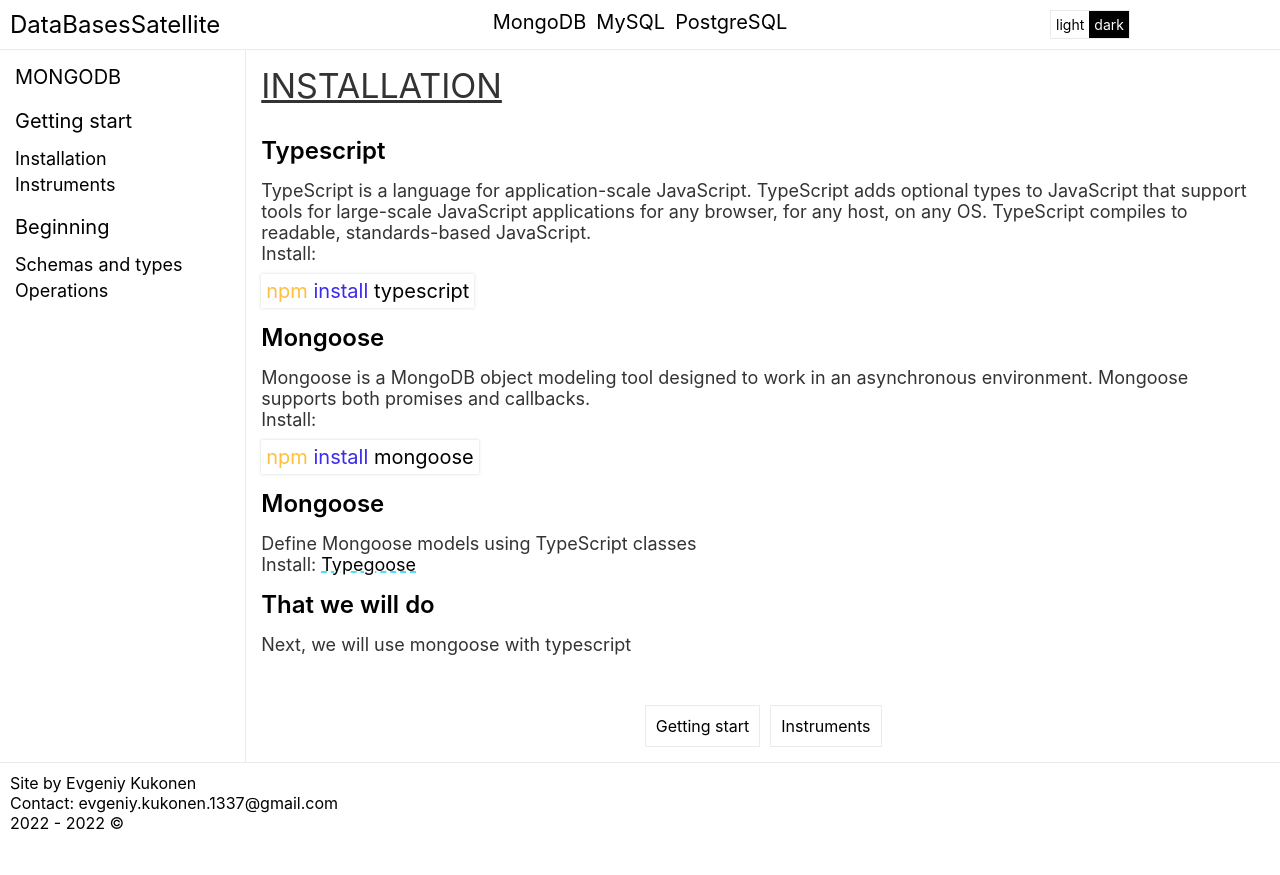
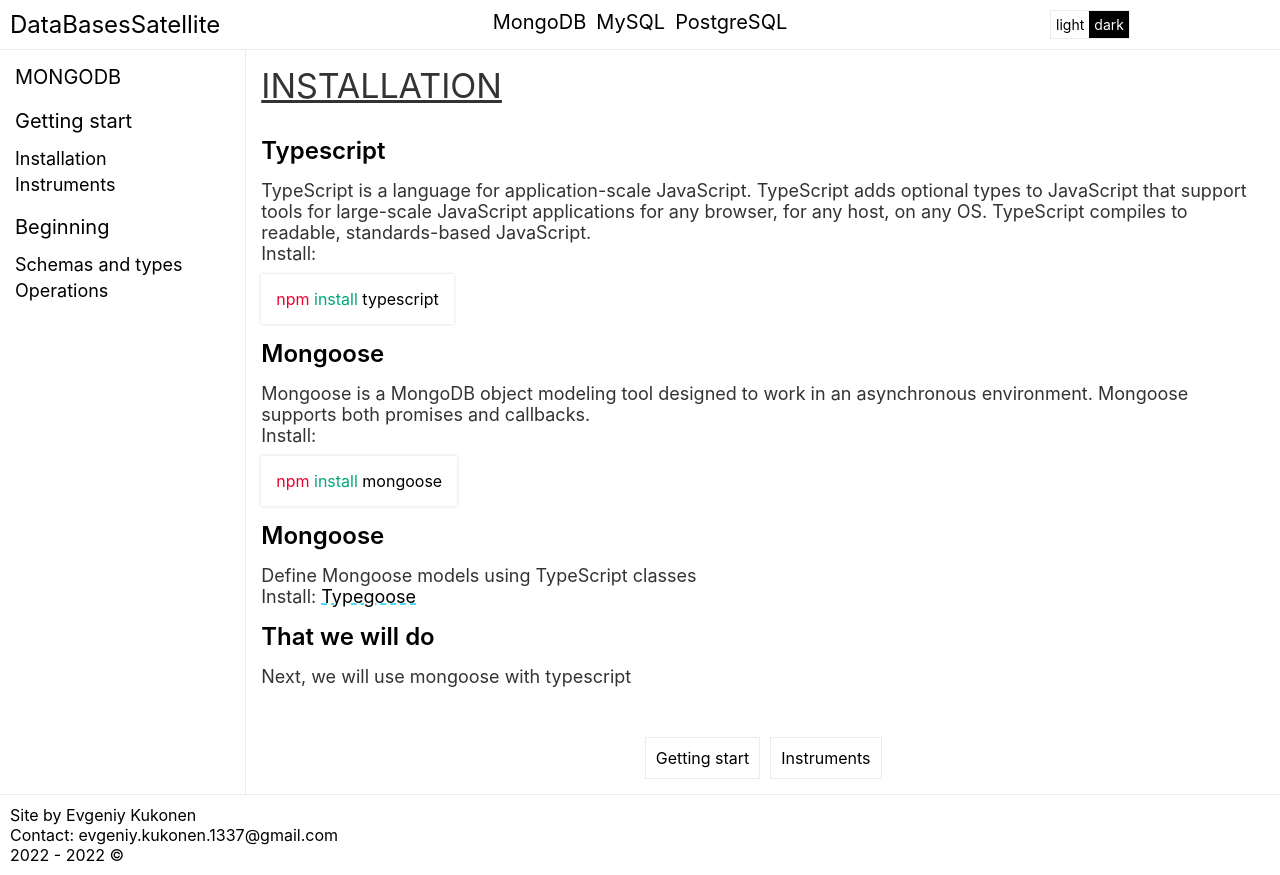
Before and after one commit to Kukonen/DataBasesSatellite, a Next.js app in the folder client/: page /mongodb/docs/gettingstart/installation in a window 1280 px wide. Before the commit the page ends 843 px from the top, so only its background shows below. Built offline with nearby package versions, Linux system fonts and the light colour scheme.

Commit message:
line number & code styles

```diff
--- a/client/highligher/highlighter.tsx
+++ b/client/highligher/highlighter.tsx
@@ -33,13 +33,15 @@
     public static mongodb(code: string) : ReactElement {
 
         const keywordsGroups = [
-            ["mongoose"],
-            ["findOne", "findMany", "let", "var"]
+            ["mongoose", "module"],
+            ["findOne", "findMany", "let", "var", "const", "model", "new", "exports", "type", "required", "true", "false", "require"],
+            ["Schema", "Number", "Array", "String"]
         ]
 
         const stylesArray = [
             styles.codeFirstStyle,
-            styles.codeSecondStyle
+            styles.codeSecondStyle,
+            styles.codeThirdStyle
         ]
 
         const text = this.createHighlightElementIncludesAllLines(code, keywordsGroups, stylesArray);
@@ -60,7 +62,7 @@
     }
 
     public static getWordsInCode(code: string) {
-        const splitSymbolsWords = new RegExp("[\'\" .()]");
+        const splitSymbolsWords = new RegExp("[\'\" .(),;]");
 
         const words = code.split(splitSymbolsWords);
         let symbols:string[] = [];
@@ -73,7 +75,9 @@
                 code[index] === "\"" ||
                 code[index] === "\'" ||
                 code[index] === "(" ||
-                code[index] === ")"
+                code[index] === ")" ||
+                code[index] === "," ||
+                code[index] === ";"
             ) {
                 symbols.push(code[index]);
             }
@@ -104,7 +108,7 @@
         const text = words.map((word, index) => {
             const styleNumber = this.getKeyWordsGroupNumber(keywordsGroups, word);
 
-            const quotationMarksCondition = symbols[index] === "\"";
+            const quotationMarksCondition = symbols[index] === "\"" || symbols[index] === "\'";
 
             let wordElement;
             let symbolElement;
@@ -156,8 +160,12 @@
             const highlightingCode = this.createHighlightElement(words, symbols, keywordsGroups, stylesArray) as ReactElement;
 
             if (highlightingCode !== undefined) {
-                text.push(highlightingCode)
-                text.push(<br />)
+                const element =
+                    <div className={styles.codeLine}>
+                        <div className={styles.codeLineNumber}>{codeLineIndex + 1}</div>
+                        {highlightingCode}
+                    </div>
+                text.push(element)
             }
         }
 
--- a/client/styles/DocsComponent.module.scss
+++ b/client/styles/DocsComponent.module.scss
@@ -52,15 +52,51 @@
 
 .contentCode {
   margin: 10px 0;
-  padding: 5px;
+  padding: 15px;
   display: inline-block;
   @include contentBlock();
-  font-size: 20px;
+  font-size: 16px;
   color: $code-standard-color;
 
   -webkit-box-shadow: 0px 0px 3px 0px rgba(34, 60, 80, 0.2);
   -moz-box-shadow: 0px 0px 3px 0px rgba(34, 60, 80, 0.2);
   box-shadow: 0px 0px 3px 0px rgba(34, 60, 80, 0.2);
+}
+
+.codeLine {
+  display: flex;
+
+  border-top: 1px solid $border;
+  border-bottom: 1px solid $border;
+
+  padding: 5px;
+
+  &:first-of-type {
+    border-top: 0;
+  }
+
+  &:last-of-type {
+    border-bottom: 0;
+  }
+}
+
+.codeLineNumber {
+  font-size: 16px;
+  padding: 2px 5px 2px 2px;
+  color: $code-number-line-color;
+  border-right: 1px solid $code-number-line-color;
+  margin-right: 10px;
+  cursor: pointer;
+  min-width: 26px;
+  text-align: center;
+
+  // don't copy number
+  -webkit-user-select: none;
+  -khtml-user-select: none;
+  -moz-user-select: none;
+  -ms-user-select: none;
+  -o-user-select: none;
+  user-select: none;
 }
 
 .codeFirstStyle {
@@ -71,6 +107,10 @@
   color: $code-second-color;
 }
 
+.codeThirdStyle {
+  color: $code-third-color;
+}
+
 .codeQuotationMarksStyle {
   color: $code-quotation-marks-color;
 }
--- a/client/styles/light.theme.scss
+++ b/client/styles/light.theme.scss
@@ -9,8 +9,9 @@
 $mysql-color: #f29111;
 $postgresql-color: #336791;
 
-
+$code-number-line-color: #0095ff;
 $code-standard-color: black;
-$code-first-color: #ffbf40;
-$code-second-color: #3b2bed;
-$code-quotation-marks-color: #fcda2b;
+$code-first-color: #ED002F;
+$code-second-color: #00A779;
+$code-third-color: #FF5C00;
+$code-quotation-marks-color: #FF9C00;
```
